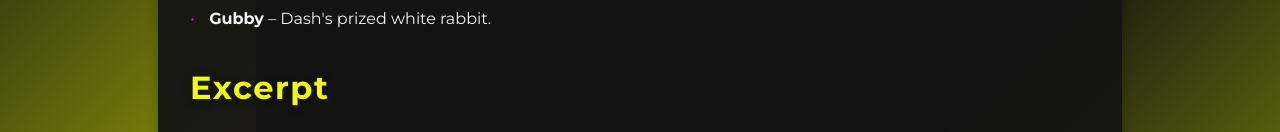
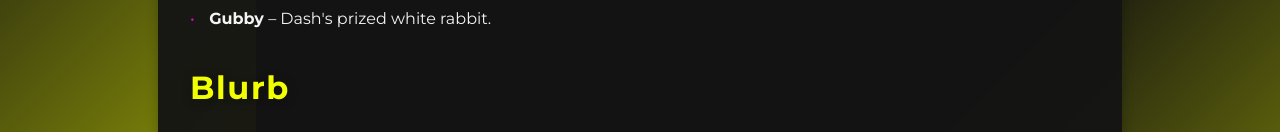
Before and after one commit to AVRacing/PLAGUED, a plain HTML site: page index.html in a window 1280 px wide. Shown: the part 1285-1417 px from the top of the page. Drawn offline with Linux system fonts and the light colour scheme.

Commit message:
index.html

```diff
--- a/index.html
+++ b/index.html
@@ -53,7 +53,7 @@
         </section>
 
         <section id="excerpt">
-            <h2>Excerpt</h2>
+            <h2>Blurb</h2>
             <blockquote>
                 "Winning is good. However, Dash Blake, Australia's star Olympian runner, is losing something worse than a race. His journey takes him to places where things aren’t what they seem, and the cure to his loss is in riddles. Dash and Ivy must journey through swarms of bugs to reach the cure. There is always a price to pay."
             </blockquote>
```
